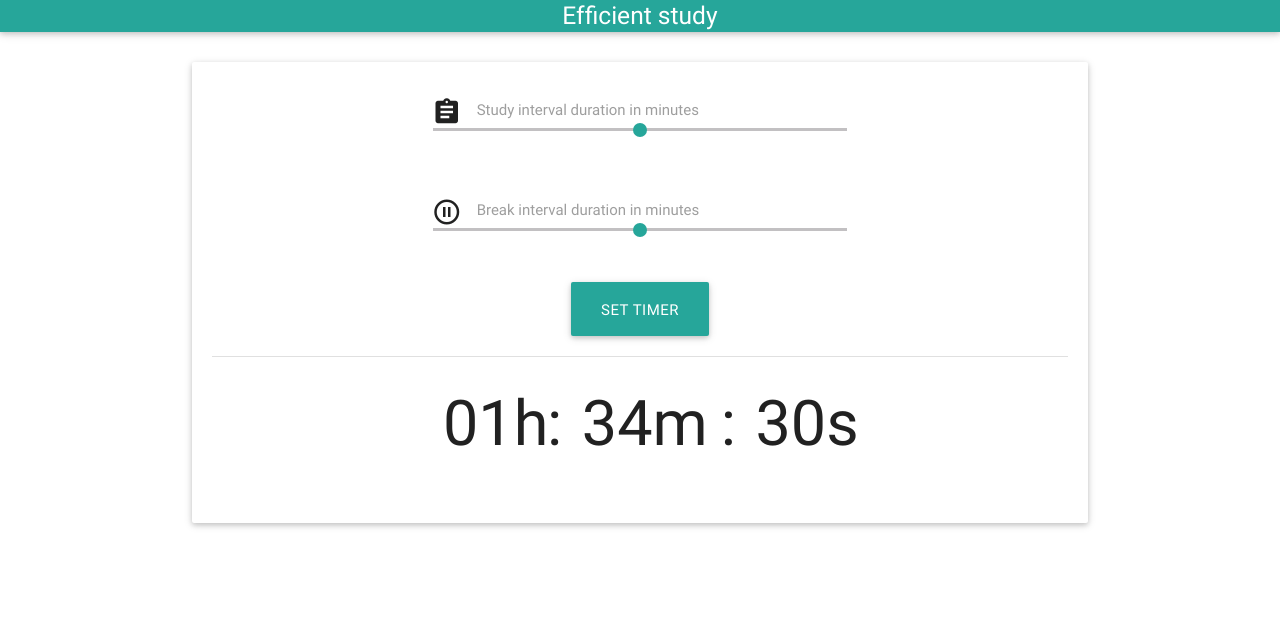
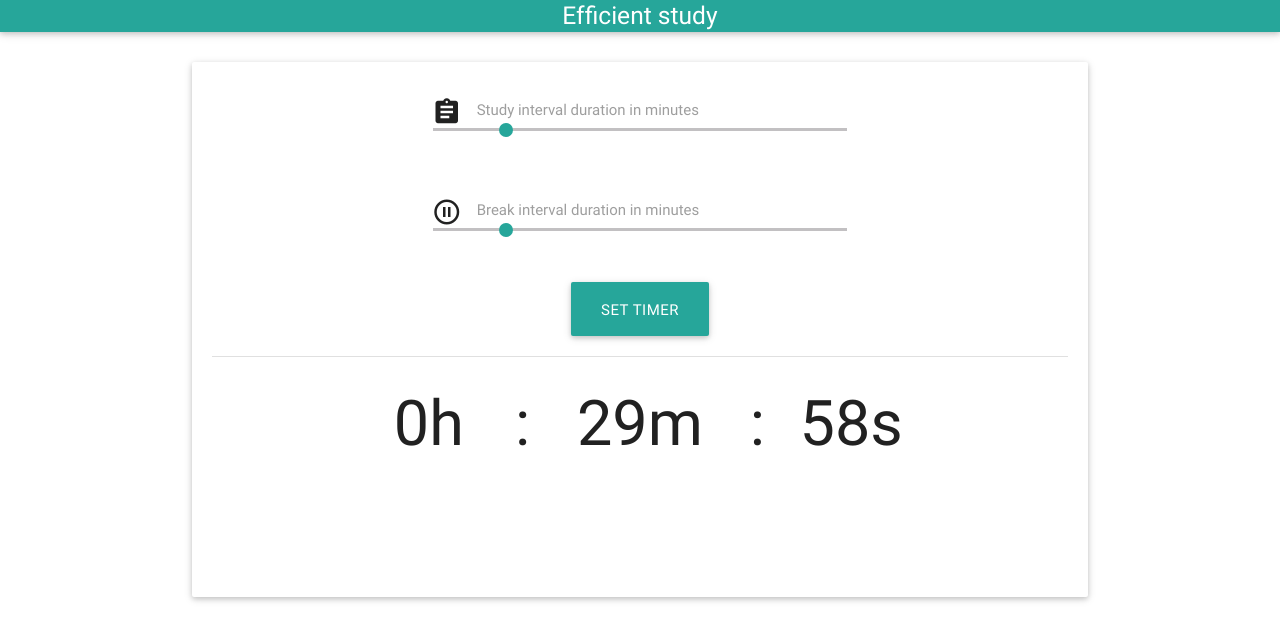
Before and after one commit to AlexandruSimandi/efficient-study, a plain HTML site: page index.html in a window 1280 px wide. Both pictures are taken after a click on the link "SET TIMER". Drawn offline with nearby package versions, Linux system fonts and the light colour scheme.

Commit message:
study timer working

```diff
--- a/index.html
+++ b/index.html
@@ -25,7 +25,7 @@
                 <div class="input-field col s12 m6 offset-m3 tooltipped" data-position="bottom" data-delay="100" data-tooltip="After how many minutes do you start feeling distracted or feel like it's not working anymore?">
                     <i class="material-icons prefix">assignment</i>
 					<p class="range-field">
-						<input id="password" type="range" id="test5" min="0" max="180" />
+						<input id="studyTime" type="range" min="0" max="180" value="30"/>
 					</p>
                     <label style="margin-top: -10px;">Study interval duration in minutes</label>
                 </div>
@@ -34,25 +34,26 @@
                 <div class="input-field col s12 m6 offset-m3 tooltipped" data-position="bottom" data-delay="100" data-tooltip="How long does the break need to be in order to feel fresh? Don't cheat!">
                    <i class="material-icons prefix">pause_circle_outline</i>
 					<p class="range-field">
-						<input id="password" type="range" id="test5" min="0" max="30" />
+						<input id="pauseTime" type="range" min="0" max="30" value="5" />
 					</p>
                     <label style="margin-top: -10px;">Break interval duration in minutes</label>
                 </div>
             </div>
             <div class="row">
                 <div class="col s6 offset-s3 center-align">
-                    <a href="#!" class="btn-large waves-effect waves-light center">Set timer</a>
+                    <a id="setTimer" href="#!" class="btn-large waves-effect waves-light center">Set timer</a>
                 </div>
             </div>
             <div class="divider"></div>
-            <div class="row">
-            	<div class="col s6 offset-s3 center-align">
-            		<h1 class="col s3">01h</h1>
-            		<h1 class="col s1">:</h1>
-            		<h1 class="col s4">34m</h1>
-            		<h1 class="col s1">:</h1>
-            		<h1 class="col s3">30s</h1>
+            <div class="row" style="height: 200px;">
+            	<div class="col m12 l8 offset-l2 center-align">
+					<div class="col s3"><h1 id="hours">0h</h1></div>
+					<div class="col s1"><h1>:</h1></div>
+					<div class="col s4"><h1 id="minutes">30m</h1></div>
+					<div class="col s1"><h1>:</h1></div>
+					<div class="col s3"><h1 id="seconds">0s</h1></div>
             	</div>
+<!--            	nice loading bar here-->
             </div>
         </div>
     </div>
--- a/js/main.js
+++ b/js/main.js
@@ -1,4 +1,117 @@
 $(document).ready(function() {
-	$(".button-collapse").sideNav();
-	$('select').material_select();
+//	$(".button-collapse").sideNav();
+//	$('select').material_select();
+	loadEvents();
 });
+
+function loadEvents(){
+	var alreadyFired = false;
+	var interval;
+	$('#setTimer').click(function(){
+		if(alreadyFired){
+			clearInterval(interval);
+		}
+		var studyTime = parseInt(document.getElementById('studyTime').value);
+		var pauseTime = parseInt(document.getElementById('pauseTime').value);
+
+		var hours = Math.floor(studyTime / 60);
+		var minutes = studyTime % 60;
+		var seconds = 0;
+
+		document.getElementById('seconds').innerHTML = '0s';
+		document.getElementById('minutes').innerHTML = minutes + 'm';
+		document.getElementById('hours').innerHTML = hours + 'h';
+
+		interval = setInterval(function(){
+			if(seconds == 0 ){
+				if(minutes == 0){
+					if(hours == 0){
+						//switch to pause timer
+					} else {
+						hours--;
+						minutes = 59;
+						seconds = 59;
+					}
+					updateTime('hours', hours);
+				} else {
+					minutes--;
+					seconds = 59;
+				}
+				updateTime('minutes', minutes);
+			} else {
+				seconds--;
+			}
+			updateTime('seconds', seconds);
+		},1000);
+
+		alreadyFired = true;
+
+	});
+
+	//////////////////////////////
+
+	var hidden, visibilityChange;
+	if (typeof document.hidden !== "undefined") { // Opera 12.10 and Firefox 18 and later support
+		hidden = "hidden";
+		visibilityChange = "visibilitychange";
+	} else if (typeof document.mozHidden !== "undefined") {
+		hidden = "mozHidden";
+		visibilityChange = "mozvisibilitychange";
+	} else if (typeof document.msHidden !== "undefined") {
+		hidden = "msHidden";
+		visibilityChange = "msvisibilitychange";
+	} else if (typeof document.webkitHidden !== "undefined") {
+		hidden = "webkitHidden";
+		visibilityChange = "webkitvisibilitychange";
+	}
+
+//	var hoursH1 = document.getElementById("hours");
+
+	// If the page is hidden, pause the video;
+	// if the page is shown, play the video
+	function handleVisibilityChange() {
+		if (document[hidden]) {
+//			hoursH1.innerHTML = 'hey!';
+		} else {
+//			hoursH1.innerHTML = 'oh you are back';
+			var secondsH1 = $('#seconds');
+			secondsH1.stop(true, true);
+			secondsH1.animate({
+				marginTop: 31.5,
+				opacity: 1.0
+			}, 1, function(){});
+		}
+	}
+
+	// Warn if the browser doesn't support addEventListener or the Page Visibility API
+	if (typeof document.addEventListener === "undefined" ||
+		typeof document[hidden] === "undefined") {
+		alert("This demo requires a browser, such as Google Chrome or Firefox, that supports the Page Visibility API.");
+	} else {
+		// Handle page visibility change
+		document.addEventListener(visibilityChange, handleVisibilityChange, false);
+
+	}
+
+	////////////////////
+}
+
+function updateTime(element, value) {
+	var secondsH1 = document.getElementById(element);
+	$(secondsH1).animate({
+		marginTop: -21.5,
+		opacity: 0.0
+	}, 200, 'swing', function(){});
+
+	setTimeout(function(){
+		secondsH1.innerHTML = value + element.charAt(0);
+		$(secondsH1).animate({
+			marginTop: 81.5,
+			opacity: 0.5
+		}, 1, 'linear', function(){});
+		$(secondsH1).animate({
+			marginTop: 31.5,
+			opacity: 1.0
+		}, 200, 'swing', function(){});
+	}, 200);
+}
```
